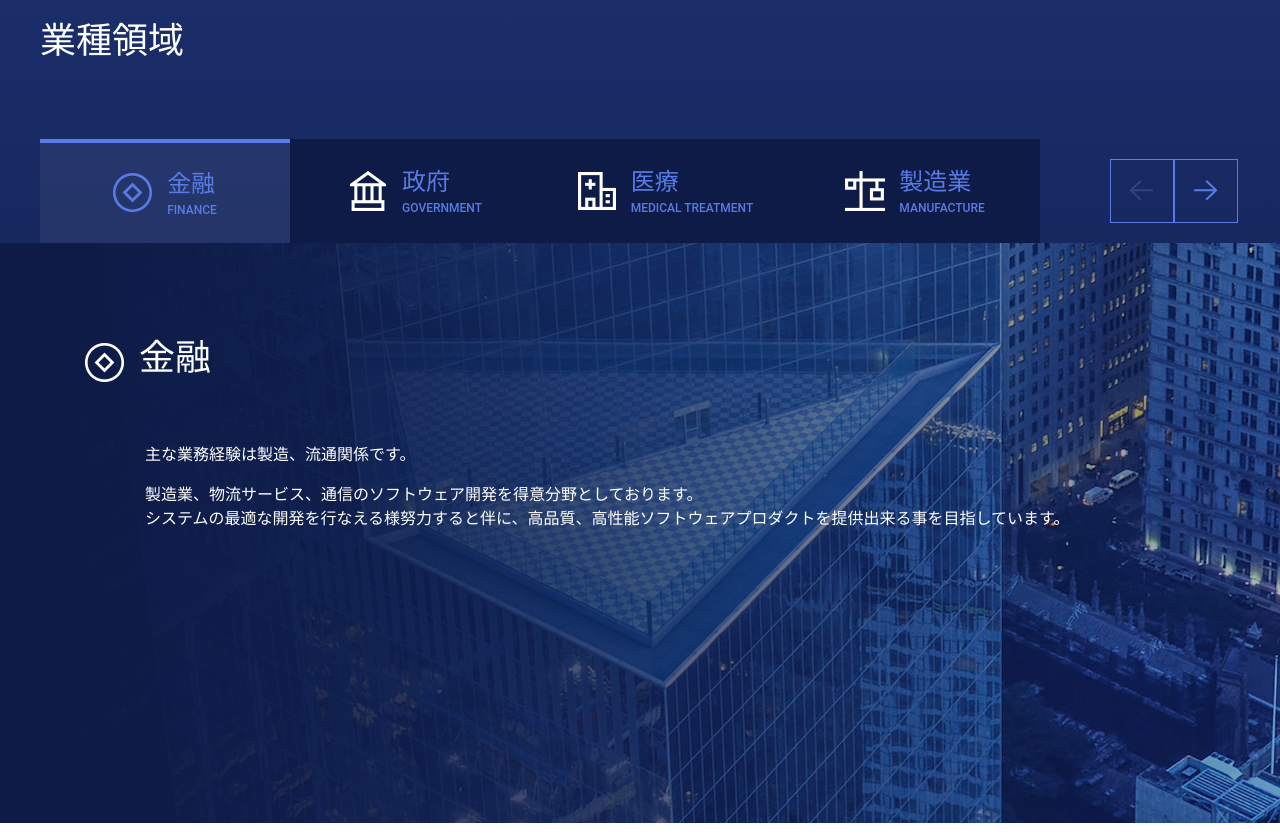
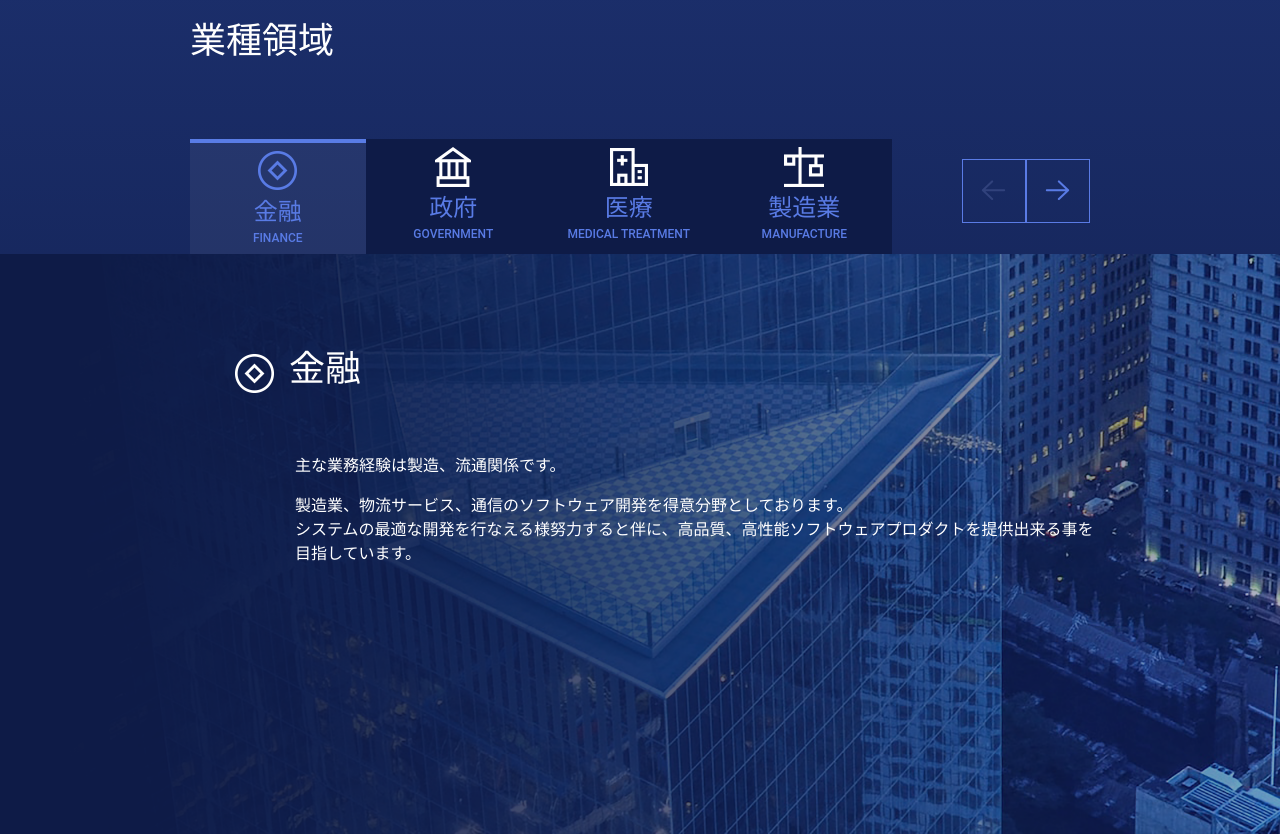
Before and after one commit to QrayTec/bighandz-www, a Nuxt app: page /index in a window 1280 px wide. Shown: the part 2060-2894 px from the top of the page. Built offline with nearby package versions, Linux system fonts and the light colour scheme.

Commit message:
💄 業種領域适配小尺寸电脑

```diff
--- a/components/Industry_Area.vue
+++ b/components/Industry_Area.vue
@@ -147,7 +147,7 @@ export default {
   margin-top: 80px;
   height: 104px;
   display: flex;
-  flex-wrap: wrap;
+  flex-wrap: nowrap;
 }
 .Tabs_item{
   width: 250px;
@@ -277,10 +277,45 @@ export default {
   justify-content: center;
   align-items: center;
 }
-@media only screen and (min-width: 680px) and (max-width: 1300px) {
+@media only screen and (min-width: 1300px) and (max-width: 1440px) {
   .industry_area_Main{
     transform: translateY(0px);
   }
 }
-@media only screen and (min-width: 320px) and (max-width: 679px) {}
+@media only screen and (min-width: 1024px) and (max-width: 1300px) {
+  .industry_area_Main{
+    transform: translateY(0px);
+  }
+  .industry_area_Main_Content{
+    width: 900px;
+  }
+  .Tabs_ConTent_Div_1_Content{
+    width: 900px;
+  }
+  .industry_area_Main_tabs{
+    height: 115px;
+  }
+  .Tabs_item{
+    height: 115px;
+  }
+  .Tabs_item_Content{
+    display: block;
+    padding: 7.5px 0;
+  }
+  .Tabs_item_image{
+    width: 100%;
+    display: flex;
+    justify-content: center;
+  }
+  .Tabs_item_Content_Main{
+    margin-left: 0;
+    text-align: center;
+    margin-top: 10px;
+  }
+}
+@media only screen and (min-width: 320px) and (max-width: 1023px) {
+  .industry_area_Main{
+    transform: translateY(0px);
+  }
+}
 </style>
```
Also changed, not shown: 1 other file (tests, documents, lock files or other folders).
